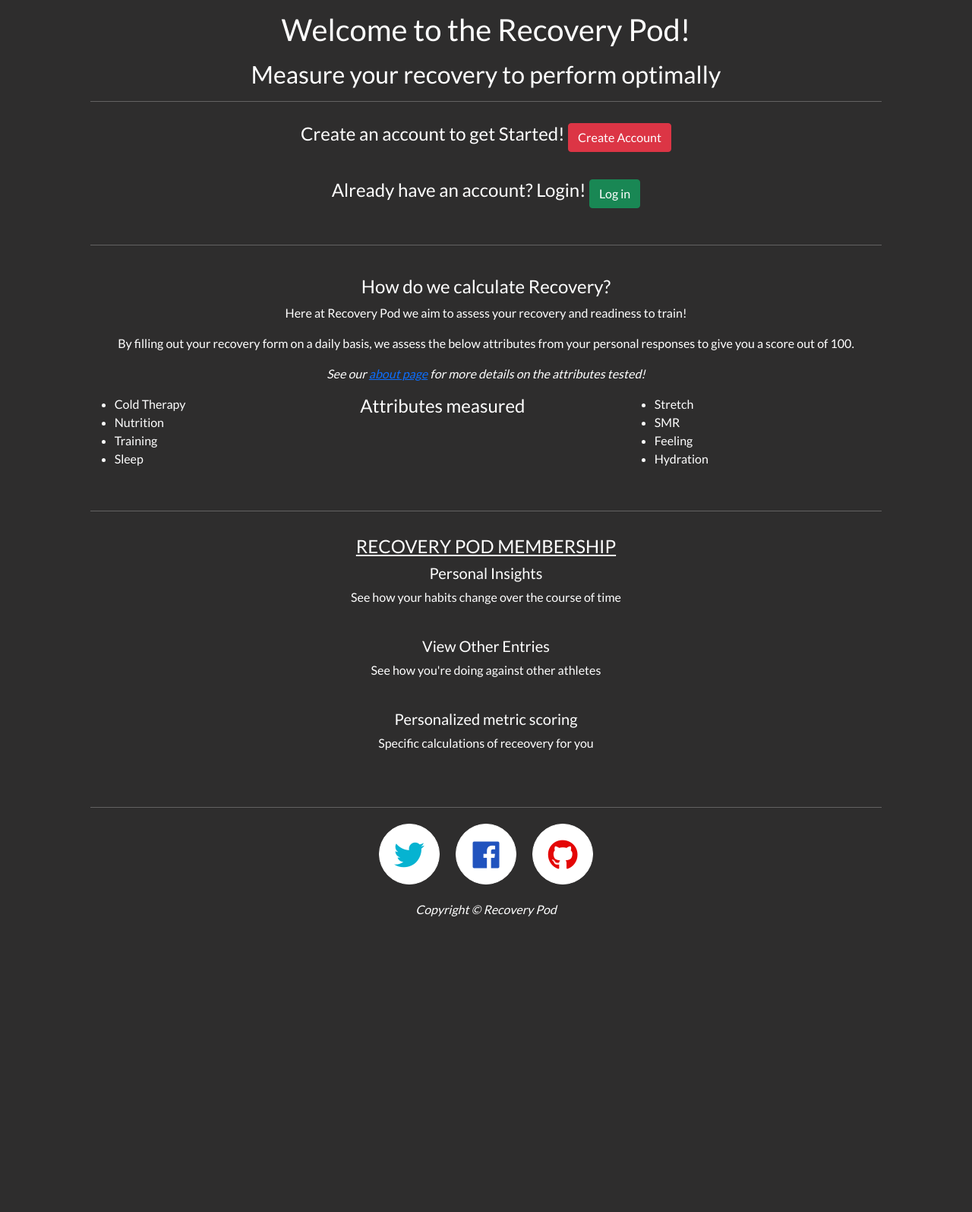
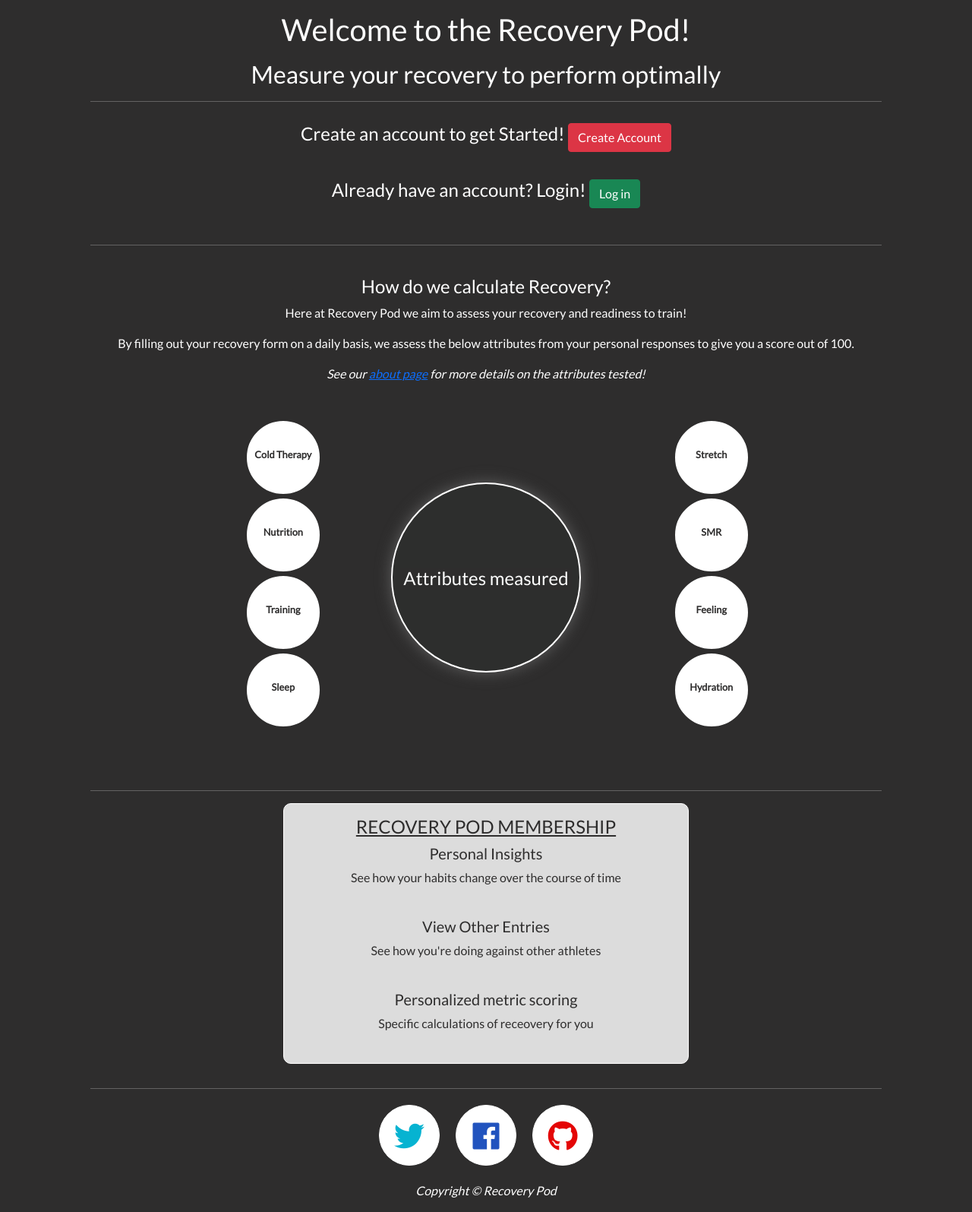
Before and after one commit to aryan008/recovery-pod, a Flask app: page / in a window 1280 px wide. Shown: the part 49-1644 px from the top of the page at 76% size. Before the commit the page ends 1255 px from the top, so only its background shows below. Run offline with Flask 2, Linux system fonts and the light colour scheme; data that the repository does not hold is empty; some libraries are stand-ins or nearby versions.

Commit message:
Style: add home page styling to style.css

```diff
--- a/static/css/style.css
+++ b/static/css/style.css
@@ -75,3 +75,70 @@ footer {
 .low {
     background-color: rgb(190, 16, 16) !important;
 }
+
+/*---home page---*/
+.information-div {
+    border: 1px solid rgb(255,255,255);
+    font-size: 1rem;
+    border-radius: 10px;
+}
+
+.home-block,
+.home-block h4,
+.home-block h4 u,
+.home-block h5,
+.home-block p {
+    background-color: rgb(220, 220, 220);
+    color: rgb(46, 45, 45)
+}
+
+#home-page-circle {
+    width:33%;
+    height: 250px;
+    width: 250px;
+    background-color: rgb(45, 46, 45);
+    border-radius: 50%;
+    border: 2px solid rgb(255,255,255);
+    margin: 115px auto;
+    text-align: center;
+    padding: 110px 10px;
+    box-shadow: 0px 0px 20px rgba(100, 100, 100, 0.877);
+    position: relative;
+}
+
+.home-page-attributes {
+    list-style-type:none;
+}
+
+.left-div {
+    padding-top: 30px;
+    float: right;
+    width: 33%;
+    text-align: left;
+    margin-right: 50px;
+    display: -ms-inline-flexbox;
+}
+
+.right-div {
+    padding-top: 30px;
+    float: left;
+    width: 33%;
+    text-align: right;
+    margin-left: 25px;
+    display: -ms-inline-flexbox;
+}
+
+.left-div li, .right-div li {
+    height: 100px;
+    width: 100px;
+    background-color: rgb(255, 255, 255);
+    border-radius: 50%;
+    border: 2px solid rgb(46, 45, 45);
+    margin: 2px auto;
+    text-align: center;
+    padding: 35px 5px;
+    color: rgb(46, 45, 45);
+    font-weight: bold;
+    font-size: .8rem;
+    position: relative;
+}
```
